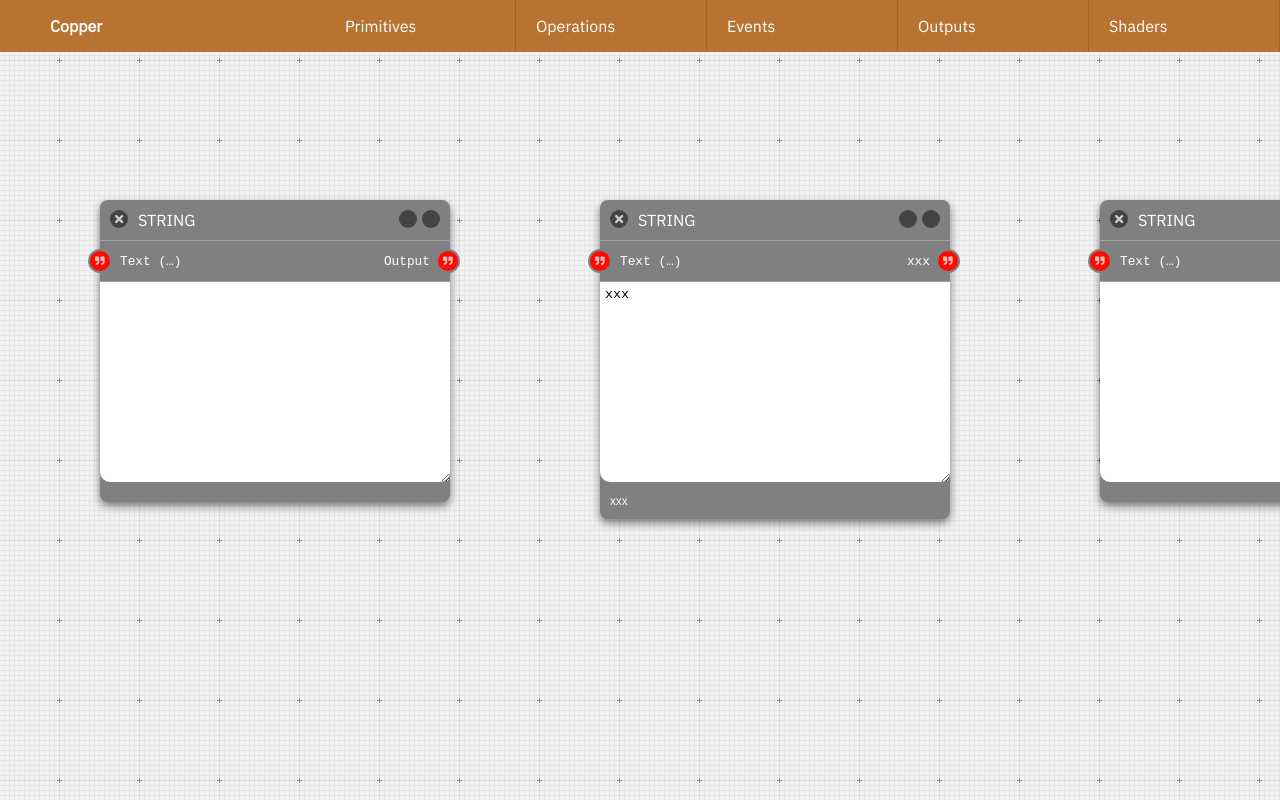
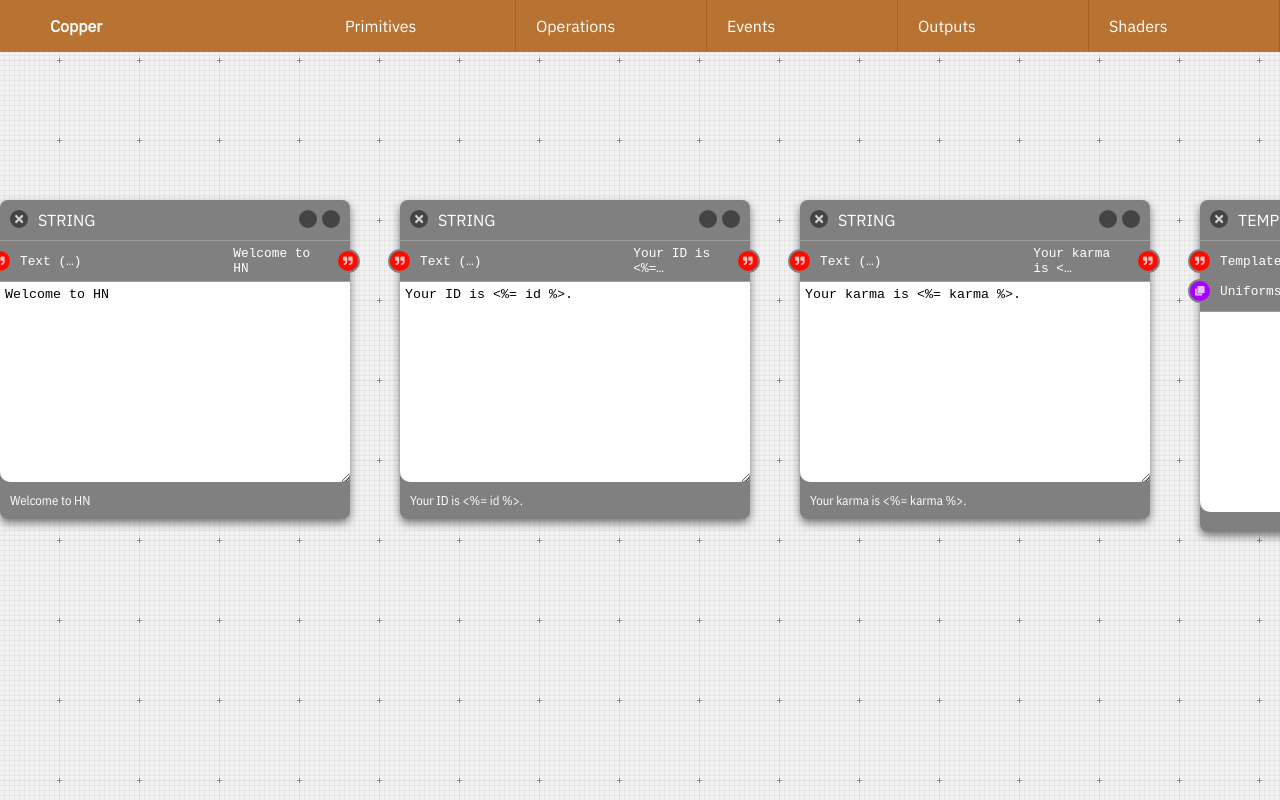
Before and after one commit to onion2k/copper, a React (Create React App) app: page / in a window 1280 px wide. Built offline with nearby package versions, Linux system fonts and the light colour scheme.

Commit message:
Added string input to template

```diff
--- a/src/Panels/outputs/template.tsx
+++ b/src/Panels/outputs/template.tsx
@@ -25,7 +25,7 @@ function interpolate(literals: any, ...expressions: any) {
 
 export default function Template({ id, title, x, y, value }: iString) {
   const { dispatch } = useContext(DispatchContext);
-  const input = useRef([""]);
+  const input = useRef(["", {}]);
 
   const [_value, setValue] = useState<string>(value || "");
   const [output, setOutput] = useState<string>(_value);
@@ -45,7 +45,7 @@ export default function Template({ id, title, x, y, value }: iString) {
     let c;
 
     try {
-      c = compiled.current(input.current[0]);
+      c = compiled.current(input.current[1]);
     } catch (e) {
       setError(e.message);
       setOutput("");
@@ -61,20 +61,22 @@ export default function Template({ id, title, x, y, value }: iString) {
       id: id,
       value: [c]
     });
-  }, [compiled.current, input.current[0]]);
+  }, [compiled.current, input.current[1]]);
 
   useEffect(() => {
-    compiled.current = template(_value);
+    compiled.current = input.current[0]
+      ? template(input.current[0] + "\n" + _value)
+      : template(_value);
 
     let c;
     try {
-      c = compiled.current(input.current[0]);
+      c = compiled.current(input.current[1]);
     } catch (e) {
       console.log(_value, "failed");
     }
 
     setOutput(c);
-  }, [_value]);
+  }, [input.current[0], _value]);
 
   const inputs = [
     <Input
@@ -83,6 +85,15 @@ export default function Template({ id, title, x, y, value }: iString) {
       direction={"in"}
       index={0}
       value={input.current[0]}
+      title={"Template"}
+      type="string"
+    />,
+    <Input
+      key={`input-${id}-1`}
+      id={id}
+      direction={"in"}
+      index={1}
+      value={input.current[1]}
       title={"Uniforms"}
       type="array"
     />
--- a/src/index.tsx
+++ b/src/index.tsx
@@ -42,9 +42,16 @@ const initPanels: {
   title?: string;
   value?: any;
 }[] = [
-  { id: "hn", type: "STRING", x: 26, y: 27, value: "" },
-  { id: "x", type: "STRING", x: 31, y: 27, value: "xxx" },
-  { id: "y", type: "STRING", x: 36, y: 27 }
+  { id: "hn", type: "STRING", x: 25, y: 27, value: "Welcome to HN" },
+  { id: "x", type: "STRING", x: 29, y: 27, value: "Your ID is <%= id %>." },
+  {
+    id: "y",
+    type: "STRING",
+    x: 33,
+    y: 27,
+    value: "Your karma is <%= karma %>."
+  },
+  { id: "temp", type: "TEMPLATE", x: 37, y: 27 }
 ];
 
 const initConnectors: {
```
